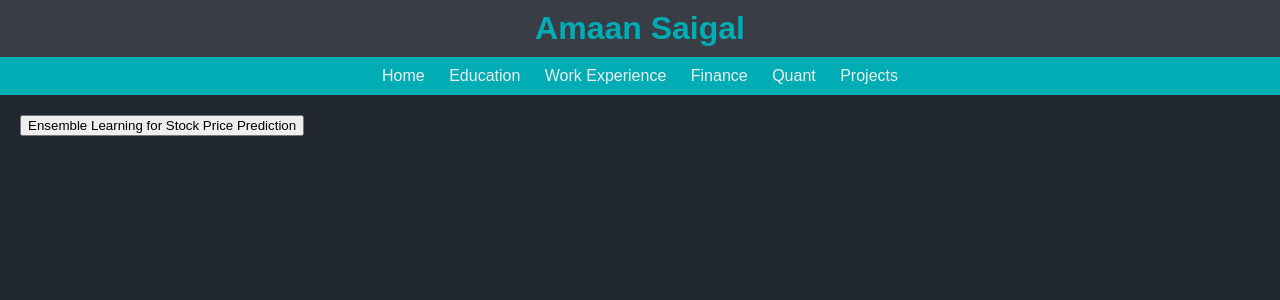
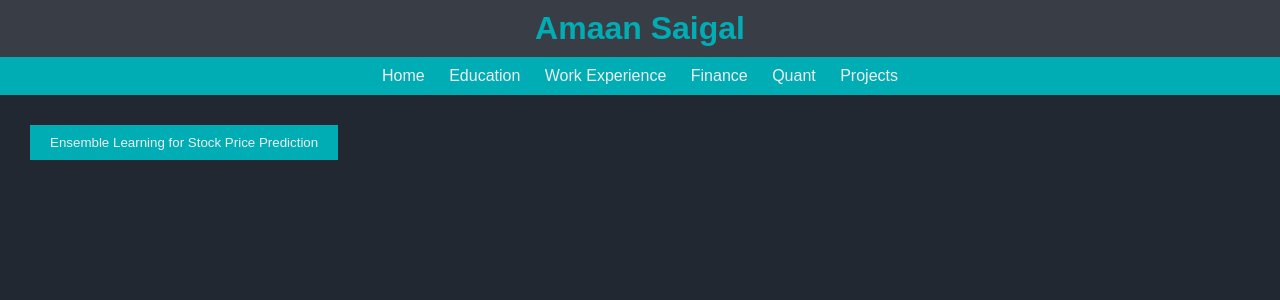
Before and after one commit to amaansaigal/amaansaigal.github.io, a Jekyll site: the page built from Projects.md, in a window 1280 px wide. Shown: the top 300 px of the page. Built offline with Jekyll 4.4.1, drawn with Linux system fonts in a browser that asks for light colours.

Commit message:
Update default.html

```diff
--- a/_layouts/default.html
+++ b/_layouts/default.html
@@ -5,7 +5,7 @@
     <title>{{ page.title }}</title>
 
     <!-- Conditional link for education.css -->
-    {% if page.url contains 'Education' page.url contains 'Projects' %}
+    {% if page.url contains 'Education' or page.url contains 'Projects' or page.url contains 'WorkEx' %}
     <link rel="stylesheet" href="/assets/css/education.css">
     {% endif %}
 
```
